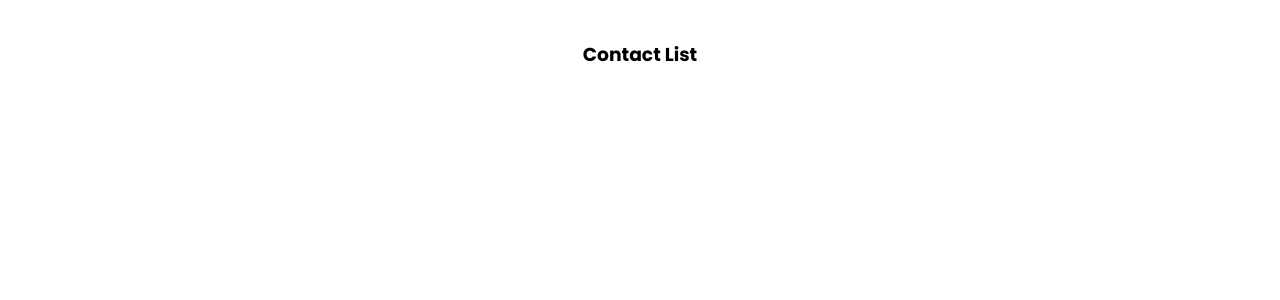
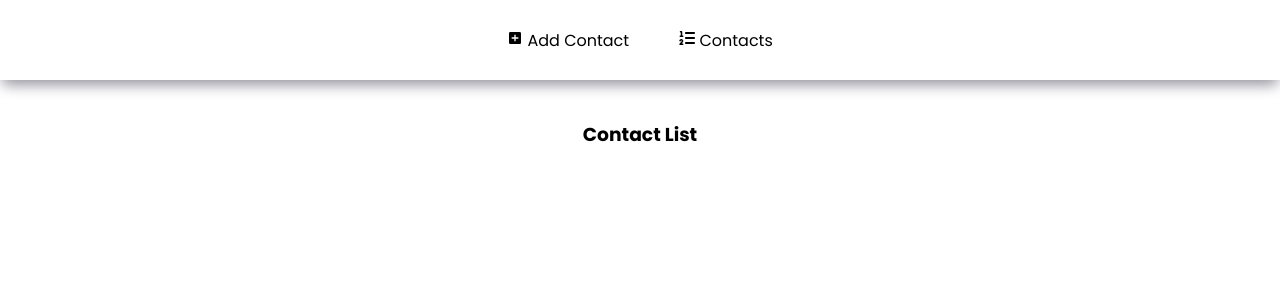
Before and after one commit to OmidProgramm/contact-list-nextjs, a Next.js app: page / in a window 1280 px wide. Shown: the top 300 px of the page. Built offline with nearby package versions, Linux system fonts and the light colour scheme.

Commit message:
feat(front): implement navbar

```diff
--- /dev/null
+++ b/components/navbar/navbar.js
@@ -0,0 +1,24 @@
+import Link from 'next/link';
+import { MdAddBox } from "react-icons/md";
+import { FaListOl } from "react-icons/fa6";
+import styles from './navbar.module.css'
+import { useRouter } from 'next/router';
+
+
+const Navbar = () => {
+    const {route} = useRouter()
+  return (
+    <div className= {styles.navbar}>
+        <div className={styles.menu}>
+            <Link href='/contacts/add' className={route == '/contacts/add'? styles.active:''}>
+                <MdAddBox /> Add Contact
+            </Link>
+            <Link href='/contacts' className={route == '/contacts'? styles.active:''}>
+                <FaListOl /> Contacts
+            </Link>
+        </div>
+    </div>
+  )
+}
+
+export default Navbar
--- /dev/null
+++ b/components/navbar/navbar.module.css
@@ -0,0 +1,23 @@
+.navbar{
+    box-shadow: 0px 6px 12px -2px rgba(50,50,93,0.25),0px 8px 14px -4px rgba(0,0,0,0.3);
+    display: flex;
+    justify-content: center;
+    align-items: center;
+    height: 80px;
+}
+.menu{
+    display: flex;
+    gap: 50px;
+}
+.menu a{
+    all: unset;
+    cursor: pointer;
+}
+.menu div svg{
+    font-size: 20px;
+    margin-right: 5px;
+    vertical-align: sub;
+}
+.active svg{
+    color: rgb(3,170,3);
+}
--- a/package.json
+++ b/package.json
@@ -11,6 +11,7 @@
     "mongoose": "^9.10.4",
     "next": "16.3.8",
     "react": "19.2.8",
-    "react-dom": "19.2.8"
+    "react-dom": "19.2.8",
+    "react-icons": "^5.7.0"
   }
 }
--- a/pages/_app.js
+++ b/pages/_app.js
@@ -1,5 +1,11 @@
+import Navbar from "@/components/navbar/navbar";
 import "@/styles/globals.css";
 
 export default function App({ Component, pageProps }) {
-  return <Component {...pageProps} />;
+  return (
+    <>
+      <Navbar/>
+      <Component {...pageProps} />
+    </>
+  );
 }
```
Also changed, not shown: 1 other file (tests, documents, lock files or other folders).
